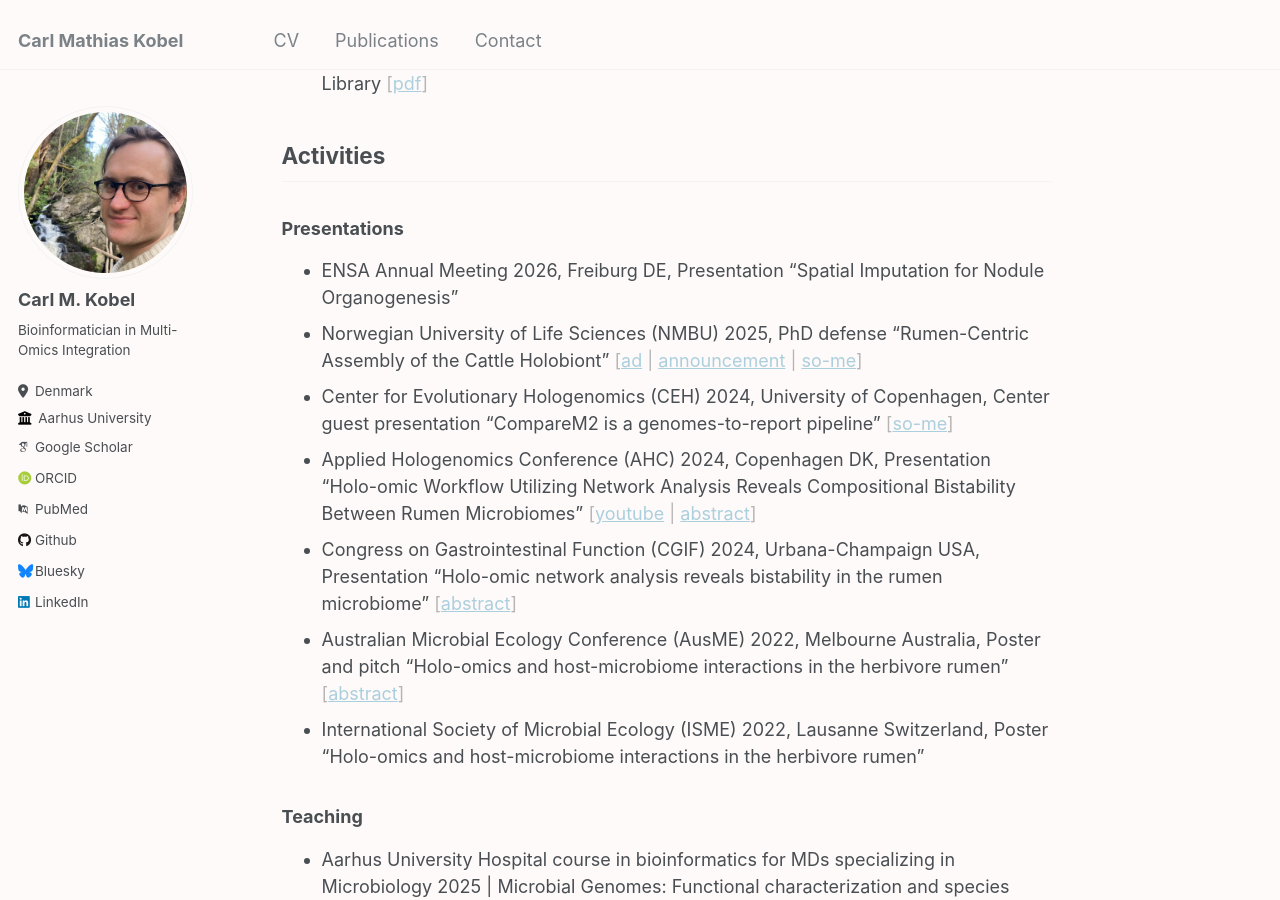
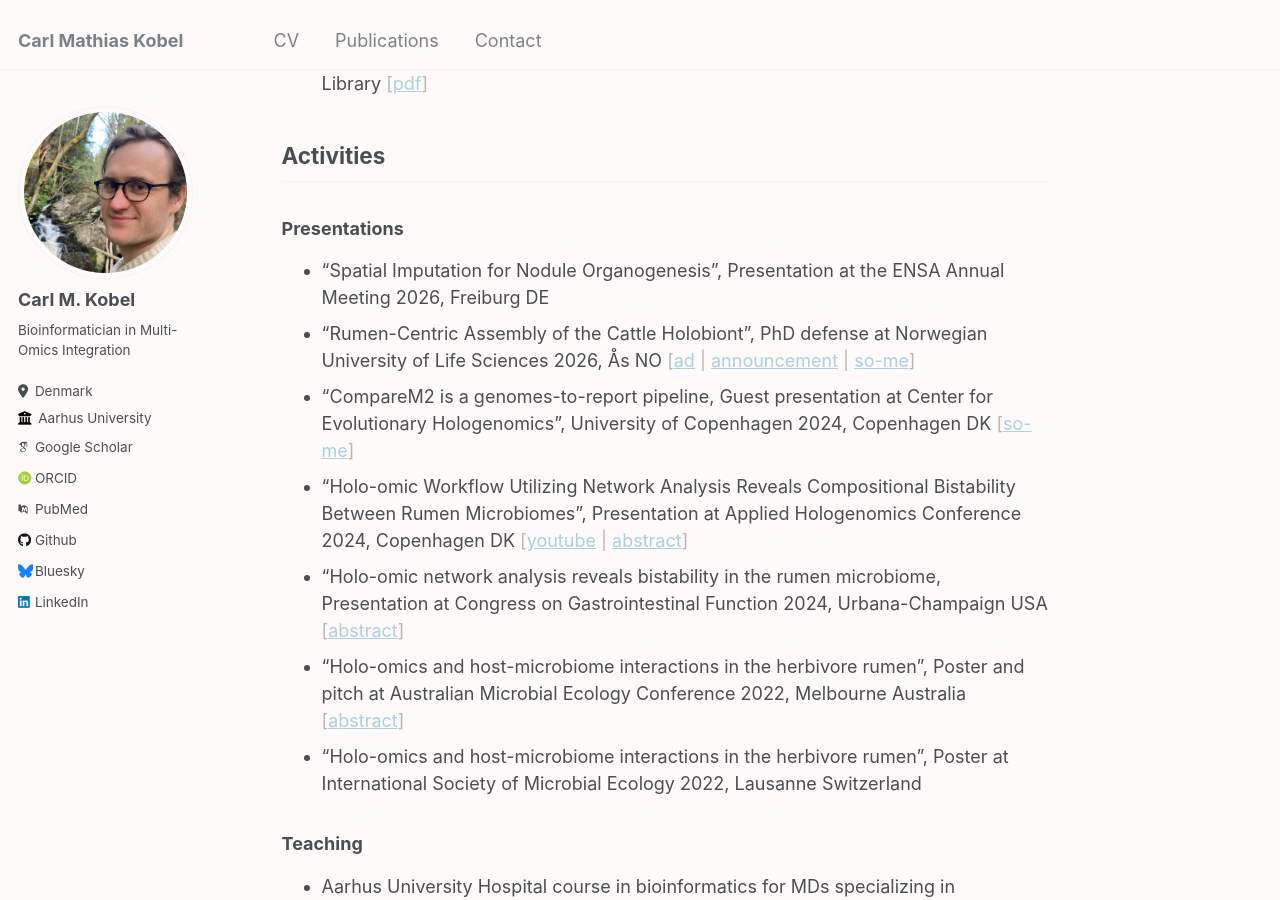
Before and after one commit to cmkobel/cmkobel.github.io, a Jekyll site: the page built from _pages/about.md, in a window 1280 px wide and 900 px high, scrolled down 531 px. Built offline with Jekyll 4.4.1, drawn with Linux system fonts in a browser that asks for light colours; some web fonts are replaced.

Commit message:
Update about.md

```diff
--- a/_pages/about.md
+++ b/_pages/about.md
@@ -22,14 +22,13 @@ I'm a bioinformatician in multi-omics integration seeking to distill biological
 ## Activities
 
 ### Presentations
-
-  - ENSA Annual Meeting 2026, Freiburg DE, Presentation "Spatial Imputation for Nodule Organogenesis"
-  - Norwegian University of Life Sciences (NMBU) 2025, PhD defense "Rumen-Centric Assembly of the Cattle Holobiont" <span class="shaded">[[ad](https://www.nmbu.no/forskning/samspillet-mellom-en-vertsorganisme-og-mikrobene) \| [announcement](https://web.archive.org/web/20250108150229/https://www.nmbu.no/en/research/public-defences/17-jan-carl-mathias-kobel-biovit) \| [so-me](https://web.archive.org/web/20250126150519/https://www.linkedin.com/posts/phil-pope-30b171280_congratulations-dr-carl-mathias-kobel-on-activity-7287071663735590912-xkfC)]</span>
-  - Center for Evolutionary Hologenomics (CEH) 2024, University of Copenhagen, Center guest presentation "CompareM2 is a genomes-to-report pipeline" <span class="shaded">[[so-me](https://web.archive.org/web/20250108150357/https://www.linkedin.com/posts/center-for-evolutionary-hologenomics_hologenomics-activity-7270049447198302208-XJXz)]</span>
-  - Applied Hologenomics Conference (AHC) 2024, Copenhagen DK, Presentation "Holo-omic Workflow Utilizing Network Analysis Reveals Compositional Bistability Between Rumen Microbiomes" <span class="shaded">[[youtube](https://www.youtube.com/watch?v=gucJB-GG0WQ) \| [abstract](https://web.archive.org/web/20250108152557/https://www.appliedhologenomicsconference.eu/abstracts.html)]</span>
-  - Congress on Gastrointestinal Function (CGIF) 2024, Urbana-Champaign USA, Presentation "Holo-omic network analysis reveals bistability in the rumen microbiome" <span class="shaded">[[abstract](https://www.congressgastrofunction.org/proceedings/2024_Congress_on_GI_Function.pdf)]</span>
-  - Australian Microbial Ecology Conference (AusME) 2022, Melbourne Australia, Poster and pitch "Holo-omics and host-microbiome interactions in the herbivore rumen" <span class="shaded">[[abstract](https://web.archive.org/web/20241020231612/https://ausme-2022.p.asnevents.com.au/days/2022-11-07/abstract/86540)]</span>
-  - International Society of Microbial Ecology (ISME) 2022, Lausanne Switzerland, Poster "Holo-omics and host-microbiome interactions in the herbivore rumen"
+  - "Spatial Imputation for Nodule Organogenesis", Presentation at the ENSA Annual Meeting 2026, Freiburg DE
+  - "Rumen-Centric Assembly of the Cattle Holobiont", PhD defense at Norwegian University of Life Sciences 2026, Ås NO <span class="shaded">[[ad](https://www.nmbu.no/forskning/samspillet-mellom-en-vertsorganisme-og-mikrobene) \| [announcement](https://web.archive.org/web/20250108150229/https://www.nmbu.no/en/research/public-defences/17-jan-carl-mathias-kobel-biovit) \| [so-me](https://web.archive.org/web/20250126150519/https://www.linkedin.com/posts/phil-pope-30b171280_congratulations-dr-carl-mathias-kobel-on-activity-7287071663735590912-xkfC)]</span>
+  - "CompareM2 is a genomes-to-report pipeline, Guest presentation at Center for Evolutionary Hologenomics", University of Copenhagen 2024, Copenhagen DK <span class="shaded">[[so-me](https://web.archive.org/web/20250108150357/https://www.linkedin.com/posts/center-for-evolutionary-hologenomics_hologenomics-activity-7270049447198302208-XJXz)]</span>
+  - "Holo-omic Workflow Utilizing Network Analysis Reveals Compositional Bistability Between Rumen Microbiomes", Presentation at Applied Hologenomics Conference 2024, Copenhagen DK <span class="shaded">[[youtube](https://www.youtube.com/watch?v=gucJB-GG0WQ) \| [abstract](https://web.archive.org/web/20250108152557/https://www.appliedhologenomicsconference.eu/abstracts.html)]</span>
+  - "Holo-omic network analysis reveals bistability in the rumen microbiome, Presentation at Congress on Gastrointestinal Function 2024, Urbana-Champaign USA <span class="shaded">[[abstract](https://www.congressgastrofunction.org/proceedings/2024_Congress_on_GI_Function.pdf)]</span>
+  - "Holo-omics and host-microbiome interactions in the herbivore rumen", Poster and pitch at Australian Microbial Ecology Conference 2022, Melbourne Australia <span class="shaded">[[abstract](https://web.archive.org/web/20241020231612/https://ausme-2022.p.asnevents.com.au/days/2022-11-07/abstract/86540)]</span>
+  - "Holo-omics and host-microbiome interactions in the herbivore rumen", Poster at International Society of Microbial Ecology 2022, Lausanne Switzerland
 
 
 ### Teaching
```
